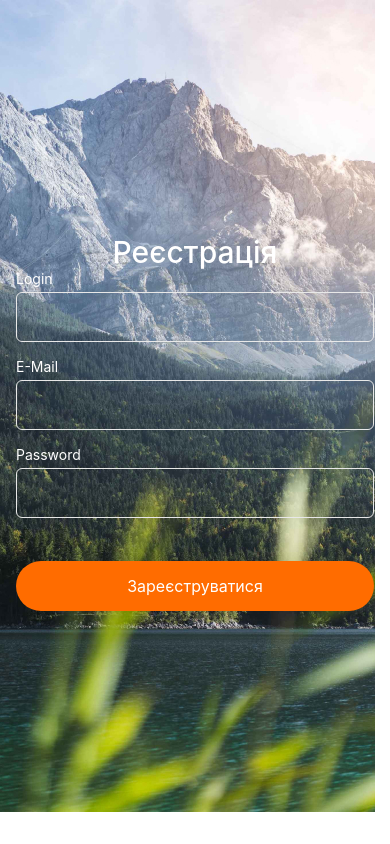
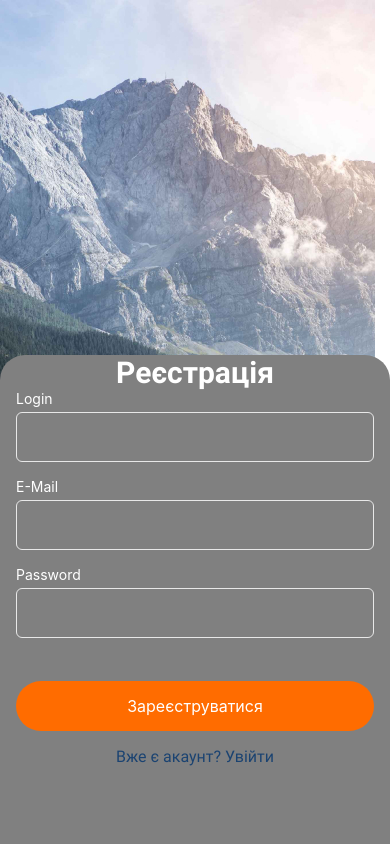
Before and after one commit to K-Basket/react-native-hw, a React Native app: screen / in a window 390 px wide. Built offline with nearby package versions, Linux system fonts and the light colour scheme.

Commit message:
Update RegistrationScreen

```diff
--- a/Screens/RegistrationScreen.js
+++ b/Screens/RegistrationScreen.js
@@ -40,18 +40,21 @@ export function RegistrationScreen() {
     console.log('state :>> ', dataInput);
     setDataInput(initialState);
   }
-
+  console.log('isShowKeyboard :>> ', isShowKeyboard);
   return (
     <View style={styles.container}>
       <TouchableWithoutFeedback onPress={onHideKeyboard}>
         <ImageBackground style={styles.imageBG} source={logoBG}>
           <KeyboardAvoidingView
+            // style={{ ...styles.wrapForm, top: isShowKeyboard ? '25%' : 0 }}
+            style={styles.wrapForm}
             behavior={Platform.OS == 'ios' ? 'padding' : 'height'}
           >
             <View
               style={{
                 ...styles.form,
-                marginBottom: isShowKeyboard ? 50 : 0,
+                // marginBottom: isShowKeyboard ? 0 : 78,
+                // marginBottom: isShowKeyboard ? 0 : 50,
               }}
             >
               <View>
@@ -101,6 +104,17 @@ export function RegistrationScreen() {
               >
                 <Text style={styles.btnTitle}>Зареєструватися</Text>
               </TouchableOpacity>
+
+              {/* <Text style={styles.linkTitle}>Вже є акаунт? Увійти</Text> */}
+              <Text
+                style={{
+                  ...styles.linkTitle,
+                  // paddingBottom: isShowKeyboard && 0,
+                  // marginBottom: isShowKeyboard ? 5 : 78,
+                }}
+              >
+                Вже є акаунт? Увійти
+              </Text>
             </View>
           </KeyboardAvoidingView>
         </ImageBackground>
@@ -117,20 +131,27 @@ const styles = StyleSheet.create({
   imageBG: {
     flex: 1,
     resizeMode: 'cover',
-    // alignItems: "center",
-    justifyContent: 'center',
+    justifyContent: 'flex-end',
+    // alignItems: 'center',
+    // justifyContent: 'center',
   },
   title: {
     color: '#fff',
     // color: "#212121",
     fontSize: 20,
   },
-
+  wrapForm: {
+    borderTopLeftRadius: 25,
+    borderTopRightRadius: 25,
+    backgroundColor: 'grey',
+    // bottom: '20%',
+  },
   form: {
     marginHorizontal: 16,
+    marginBottom: 78,
   },
   titleForm: {
-    // fontFamily: 'RobotoBold',
+    fontFamily: 'RobotoBold',
     fontSize: 30,
     fontWeight: 500,
     color: '#fff',
@@ -150,16 +171,25 @@ const styles = StyleSheet.create({
     // color: "#212121", // по макету
   },
   btn: {
+    marginTop: 43,
     justifyContent: 'center',
     alignItems: 'center',
     backgroundColor: '#FF6C00',
     height: 50,
     borderRadius: 100,
-    marginTop: 43,
   },
   btnTitle: {
     fontSize: 16,
     color: '#fff',
+  },
+  linkTitle: {
+    paddingTop: 16,
+    // paddingBottom: 78,
+
+    fontFamily: 'RobotoRegular',
+    fontSize: 16,
+    textAlign: 'center',
+    color: '#1B4371',
   },
 });
 
```
